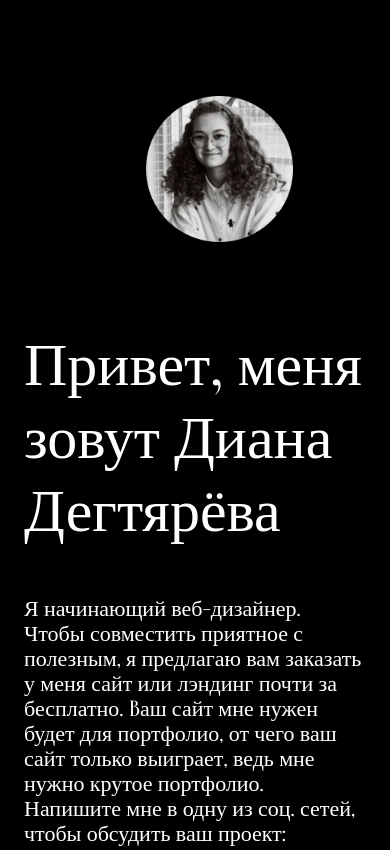
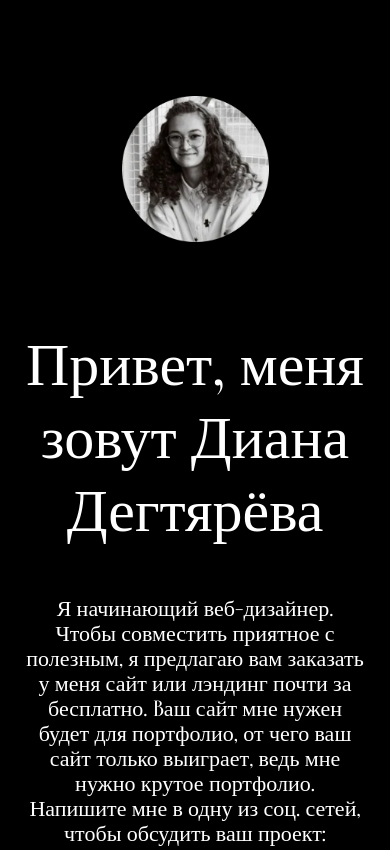
Before and after one commit to Shamsiddinov70/hometask-bootstrap, a plain HTML site: page index.html in a window 390 px wide. Shown: the top 850 px of the page. Drawn offline with nearby package versions, Linux system fonts and the light colour scheme.

Commit message:
add changes

```diff
--- a/index.html
+++ b/index.html
@@ -10,11 +10,11 @@
 </head>
 <body>
     <section id="intro">
-        <div class="container col-xxl-8 px-4 py-5">
-            <div class="row flex-nowrap align-items-center g-5 py-5">
+        <div class="container col-xxl-10 px-4 py-5">
+            <div class="row flex-nowrap align-items-center g-5 py-5 justify-content-between">
               <div class="col-lg-6 me-0">
-                <h1 class="display-5 fw-600  mb-5 intro-title">Привет, меня зовут Диана Дегтярёва</h1>
-                <p class="lead intro-text my-4">Я начинающий веб-дизайнер. Чтобы совместить приятное с полезным, я предлагаю вам заказать у меня сайт или лэндинг почти за бесплатно. Ваш сайт мне нужен будет для портфолио, от чего ваш сайт только выиграет, ведь мне нужно крутое портфолио. Напишите мне в одну из соц. сетей, чтобы обсудить ваш проект:</p>
+                <h1 class="display-5 fw-lg-600  mb-5 intro-title text-center text-lg-start text-md-start text-sm-start fw-normal">Привет, меня зовут Диана Дегтярёва</h1>
+                <p class="lead intro-text text-center text-lg-start text-md-start text-sm-start my-4">Я начинающий веб-дизайнер. Чтобы совместить приятное с полезным, я предлагаю вам заказать у меня сайт или лэндинг почти за бесплатно. Ваш сайт мне нужен будет для портфолио, от чего ваш сайт только выиграет, ведь мне нужно крутое портфолио. Напишите мне в одну из соц. сетей, чтобы обсудить ваш проект:</p>
                 <div class="d-grid gap-2 d-flex flex-lg-row justify-content-md-start buttons">
                   <div class="col-md-4"><button type="button" class="btn btn1 btn-lg px-4 me-3 text-white">Написать в ВК</button></div>
 
@@ -24,7 +24,7 @@
                 </div>
               </div>
 
-              <div class="col-6 ms-5 me-md-1">
+              <div class="col-6 me-md-1">
                 <img src="./images/user-img-laptop.png" class="d-block mx-lg-auto img-fluid" alt="Bootstrap Themes" width="385" height="383" loading="lazy">
               </div>
             </div>
--- a/scss/blocks/_intro.scss
+++ b/scss/blocks/_intro.scss
@@ -36,31 +36,31 @@
     background-color: #FF003D;
 }
 
-@media only screen and (max-width: 576px) {
-    .buttons {
-        flex-direction: column;
-        width: auto;
-    }
+// @media only screen and (max-width: 576px) {
+//     .buttons {
+//         flex-direction: column;
+//         width: auto;
+//     }
 
-    .btn {
-        width: 100%;
-        margin-right: 0 !important;
-    }
+//     .btn {
+//         width: 100%;
+//         margin-right: 0 !important;
+//     }
 
-    .row {
-        flex-direction: column-reverse;
-    }
+//     .row {
+//         flex-direction: column-reverse;
+//     }
 
-    .intro-title {
-        width: auto;
-        margin-left: auto;
-        margin-right: auto;
-    }
+//     .intro-title {
+//         width: auto;
+//         margin-left: auto;
+//         margin-right: auto;
+//     }
 
-    .intro-text {
-        width: auto;
-        margin-right: 0;
-        margin-left: auto;
-        margin-right: auto;
-    }
-}
+//     .intro-text {
+//         width: auto;
+//         margin-right: 0;
+//         margin-left: auto;
+//         margin-right: auto;
+//     }
+// }
```
